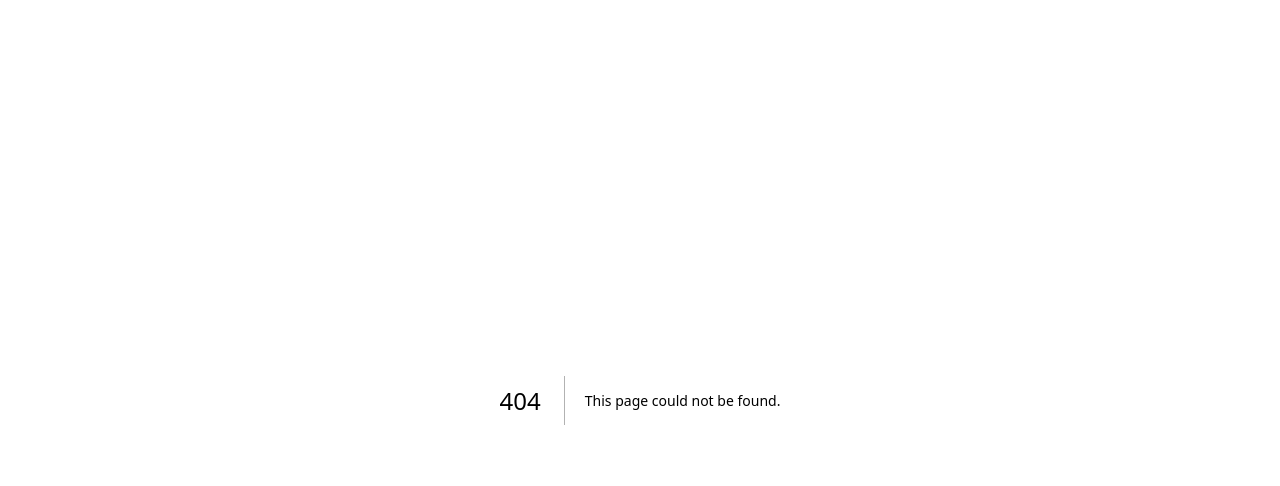
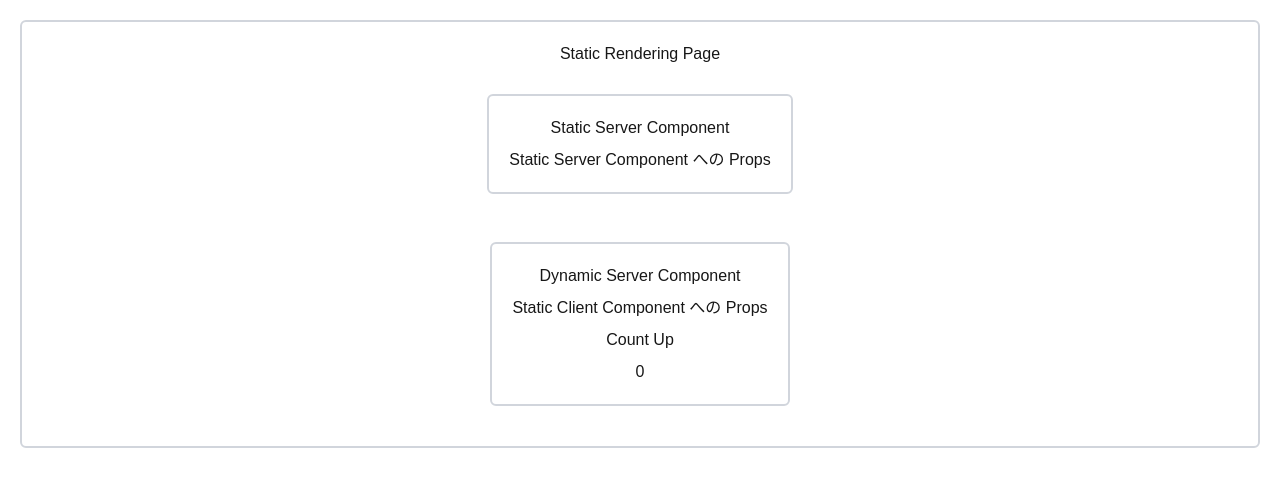
Before and after one commit to lullyane/2608-Nextjs, a Next.js app: page /practice/static-rendering in a window 1280 px wide. Before the commit this address had no page. Shown: the top 486 px of the page. Built offline with nearby package versions, Linux system fonts and the light colour scheme.

Commit message:
自主学習用ページの作成

```diff
--- /dev/null
+++ b/src/app/components/StaticServerComponent.tsx
@@ -0,0 +1,17 @@
+import React from 'react';
+import Box from './Box';
+
+type PropsType = {
+  text: string;
+};
+
+const StaticServerComponent = async ({ text }: PropsType) => {
+  return (
+    <Box>
+      <h2>Static Server Component</h2>
+      <p>{text}</p>
+    </Box>
+  )
+};
+
+export default StaticServerComponent
--- /dev/null
+++ b/src/app/practice/static-rendering/page.tsx
@@ -0,0 +1,14 @@
+import Box from '@/app/components/Box'
+import StaticServerComponent from '@/app/components/StaticServerComponent'
+import StaticClientComponent from '@/app/components/StaticClientComponent'
+import React from 'react'
+
+const StaticRenderingPage = () => {
+  return <Box>
+    <h1>Static Rendering Page</h1>
+    <StaticServerComponent text="Static Server Component への Props" />
+    <StaticClientComponent text="Static Client Component への Props" />
+  </Box>
+}
+
+export default StaticRenderingPage
```
